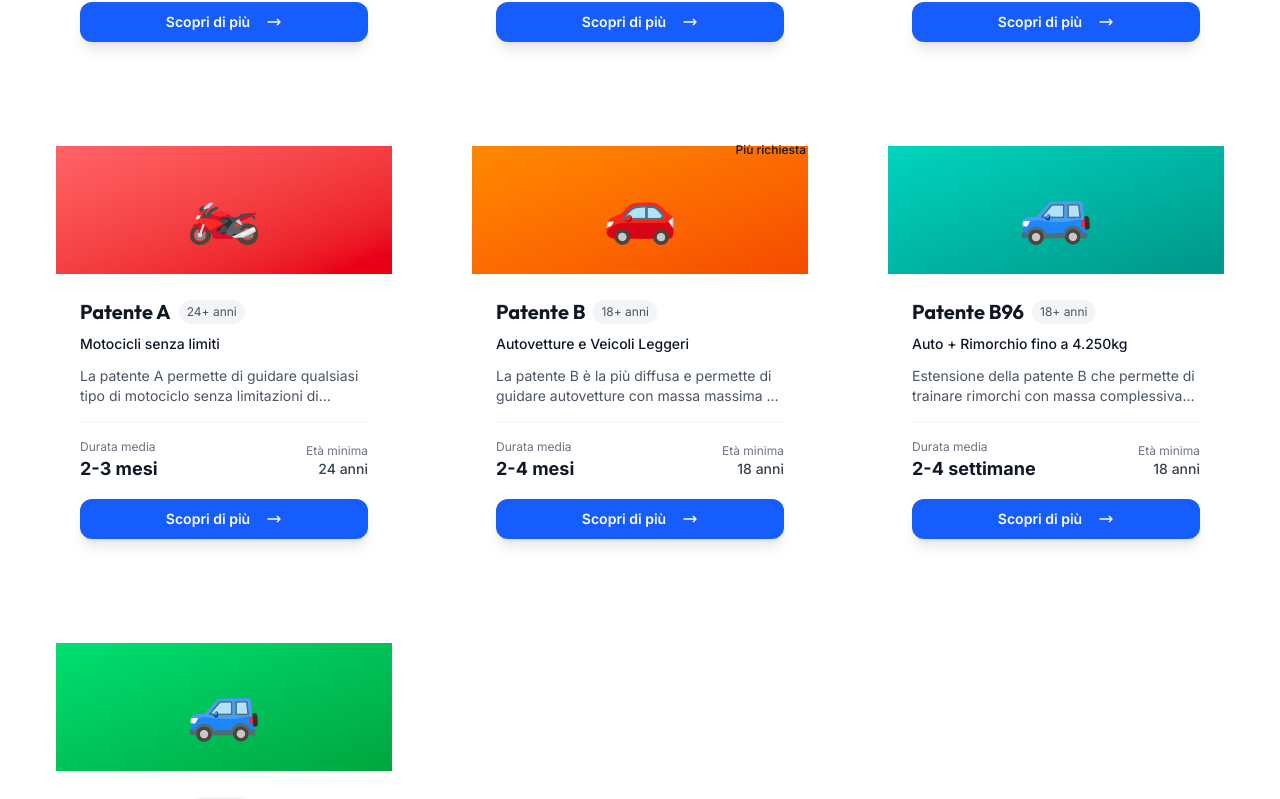
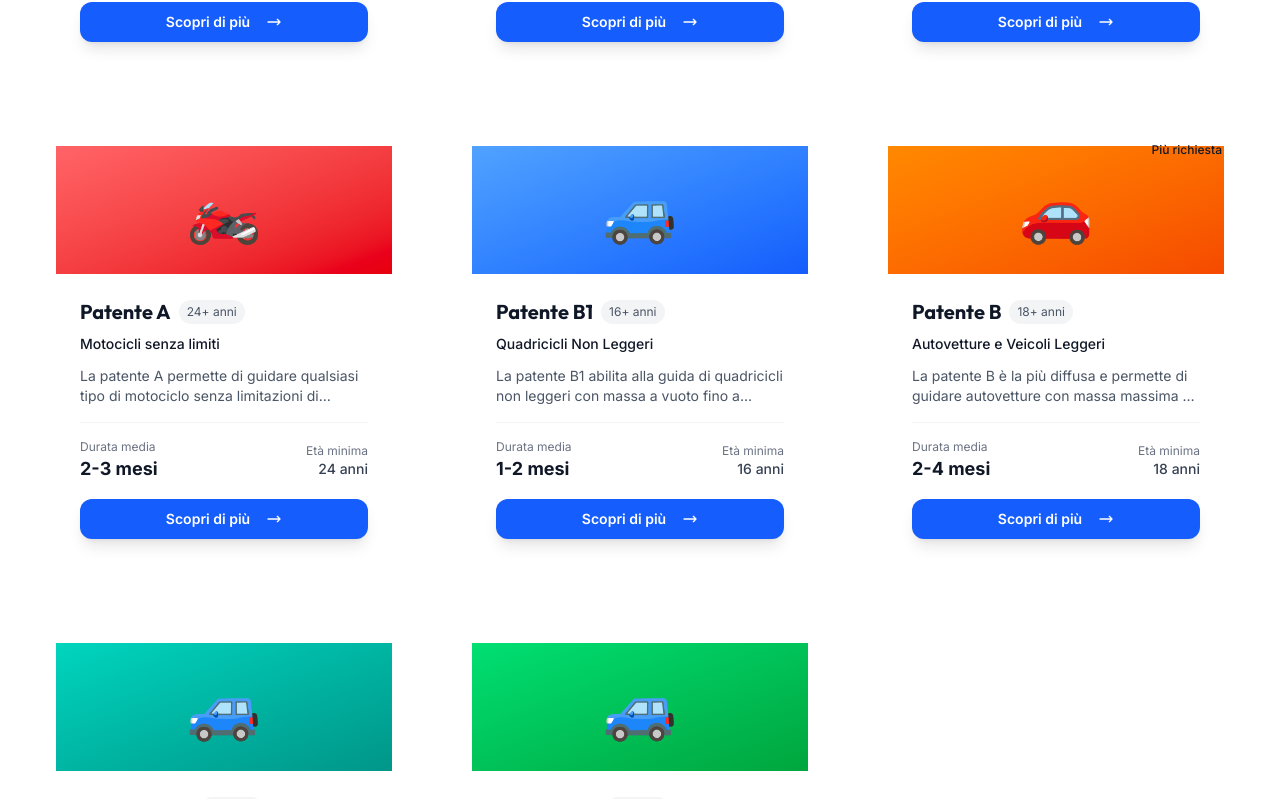
Before and after one commit to RiccardoTicchioni/autoscuola-magionese, a Next.js app: page /patenti in a window 1280 px wide. Shown: the part 913-1712 px from the top of the page. Built offline with nearby package versions, Linux system fonts and the light colour scheme; no server answers.

Commit message:
Aggiunta Patente B1 mancante nella pagina elenco patenti

```diff
--- a/app/patenti/page.tsx
+++ b/app/patenti/page.tsx
@@ -59,6 +59,19 @@ const patenti = [
         includes: ['Corso teoria', '6 ore guide obbligatorie', 'Esame teoria', 'Esame pratica'],
         popular: false,
         color: 'from-red-400 to-red-600',
+    },
+    {
+        id: 'b1',
+        name: 'Patente B1',
+        subtitle: 'Quadricicli Non Leggeri',
+        description: 'La patente B1 abilita alla guida di quadricicli non leggeri con massa a vuoto fino a 400kg (550kg per veicoli merci) e potenza fino a 15 kW.',
+        minAge: 16,
+        icon: '🚙',
+        priceFrom: 400,
+        duration: '1-2 mesi',
+        includes: ['Corso teoria', 'Esercitazioni pratiche', 'Esame teoria', 'Esame pratica'],
+        popular: false,
+        color: 'from-blue-400 to-blue-600',
     },
     {
         id: 'b',
```
